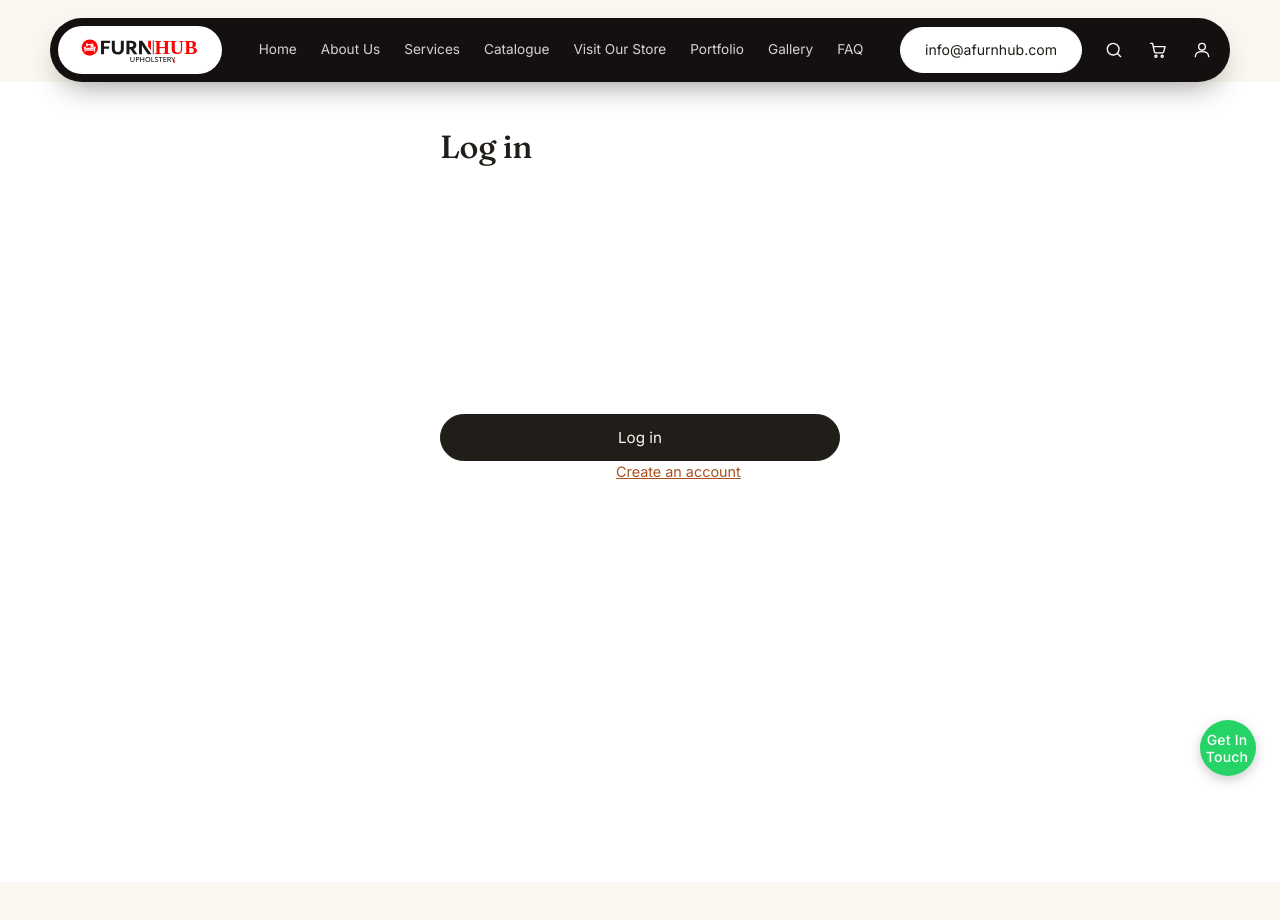
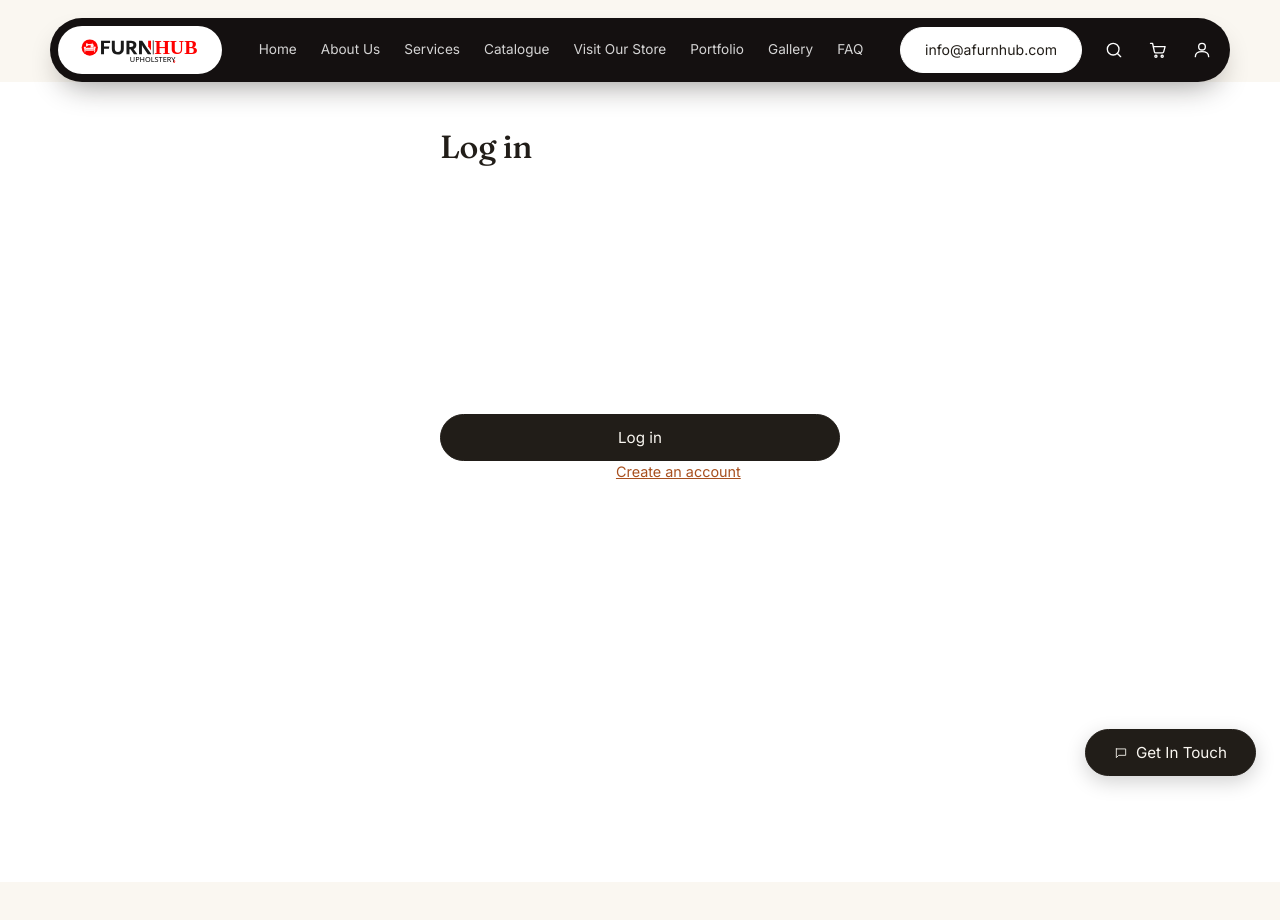
Before and after one commit to alex-upholstery/alexhub, a React (Vite) app: page /login in a window 1280 px wide. Shown: the top 920 px of the page. Built offline with nearby package versions, Linux system fonts and the light colour scheme.

Commit message:
ai assitant

```diff
--- a/src/index.css
+++ b/src/index.css
@@ -392,27 +392,38 @@ html, body {
 }
 
 .contact-btn {
-  display: flex;
+  display: inline-flex;
   align-items: center;
-  gap: 10px;
-  padding: 10px 22px 10px 10px;
-  border-radius: 999px;
-  background: #1a1a1a;
-  color: #fff;
-  border: none;
-  font-size: 14px;
-  font-weight: 500;
-  letter-spacing: 0.2px;
+  justify-content: center;
+  gap: 8px;
+  padding: 13px 28px;
+  border-radius: 999px;          /* same pill shape as .btn */
+  border: 1px solid var(--ink);
+  background: var(--ink);
+  color: var(--cream);
+  font-size: 0.95rem;
   cursor: pointer;
+  white-space: nowrap;
   box-shadow: 0 6px 20px rgba(0, 0, 0, 0.18);
-  transition: transform 0.18s ease, box-shadow 0.18s ease, background 0.18s ease;
+  transition:
+    background 0.18s ease,
+    border-color 0.18s ease,
+    transform 0.18s ease;
+}
+.contact-btn:hover {
+  background: var(--thread);      /* same hover as .btn.solid */
+  border-color: var(--thread);
+  transform: translateY(-2px);
 }
 
-.contact-btn:hover {
-  transform: translateY(-2px);
-  box-shadow: 0 10px 24px rgba(0, 0, 0, 0.24);
-  background: #000;
+@media (max-width: 480px) {
+  .contact-btn {
+    padding: 11px 22px;
+    font-size: 0.9rem;
+  }
 }
+
+
 .nav-cta {
   display: flex;
   align-items: center;
@@ -557,36 +568,9 @@ html, body {
 .side-actions-item:hover {
   opacity: 0.7;
 }
-.contact-btn {
-  position: fixed;
-  bottom: 24px;
-  right: 24px;
-  width: 56px;
-  height: 56px;
-  border-radius: 50%;
-  background: #25d366;
-  color: #fff;
-  display: flex;
-  align-items: center;
-  justify-content: center;
-  box-shadow: 0 4px 12px rgba(0, 0, 0, 0.2);
-  z-index: 100;
-  transition: transform 0.15s ease, box-shadow 0.15s ease;
-}
 
-.contact-btn:hover {
-  transform: scale(1.08);
-  box-shadow: 0 6px 16px rgba(0, 0, 0, 0.25);
-}
 
-@media (max-width: 480px) {
-  .contact-btn {
-    bottom: 16px;
-    right: 16px;
-    width: 50px;
-    height: 50px;
-  }
-}
+
 .side-actions-login {
   padding: 10px 18px;
   background: #f2f2f2;
```
